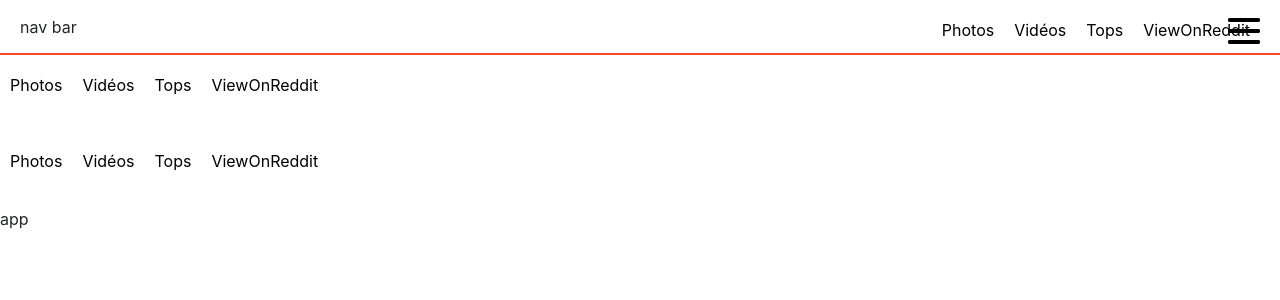
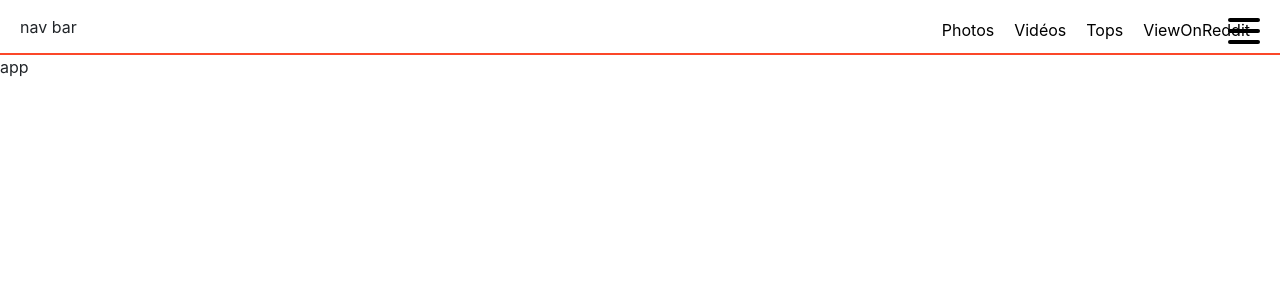
Before and after one commit to WildCodeSchool/btz-0920-p2-eyebleach, a React (Create React App) app: page / in a window 1280 px wide. Shown: the top 300 px of the page. Built offline with nearby package versions, Linux system fonts and the light colour scheme.

Commit message:
remove open burger

```diff
--- a/src/App.jsx
+++ b/src/App.jsx
@@ -1,13 +1,9 @@
 import Navbar from './Components/Navbar';
-import Burger from './Components/Burger';
-import RightNav from './Components/RightNav';
 
 function App() {
   return (
     <div className="App">
       <Navbar />
-      <Burger />
-      <RightNav />
       app
     </div>
   );
```
